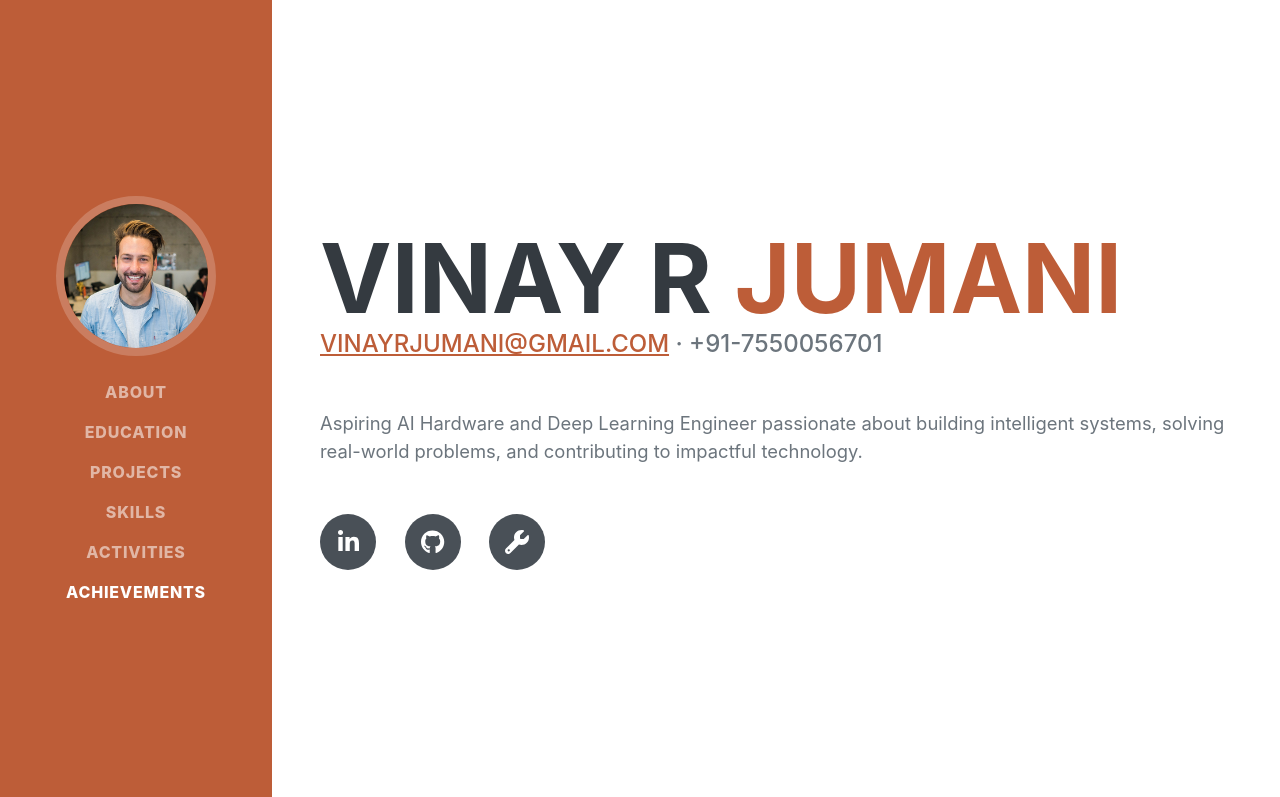
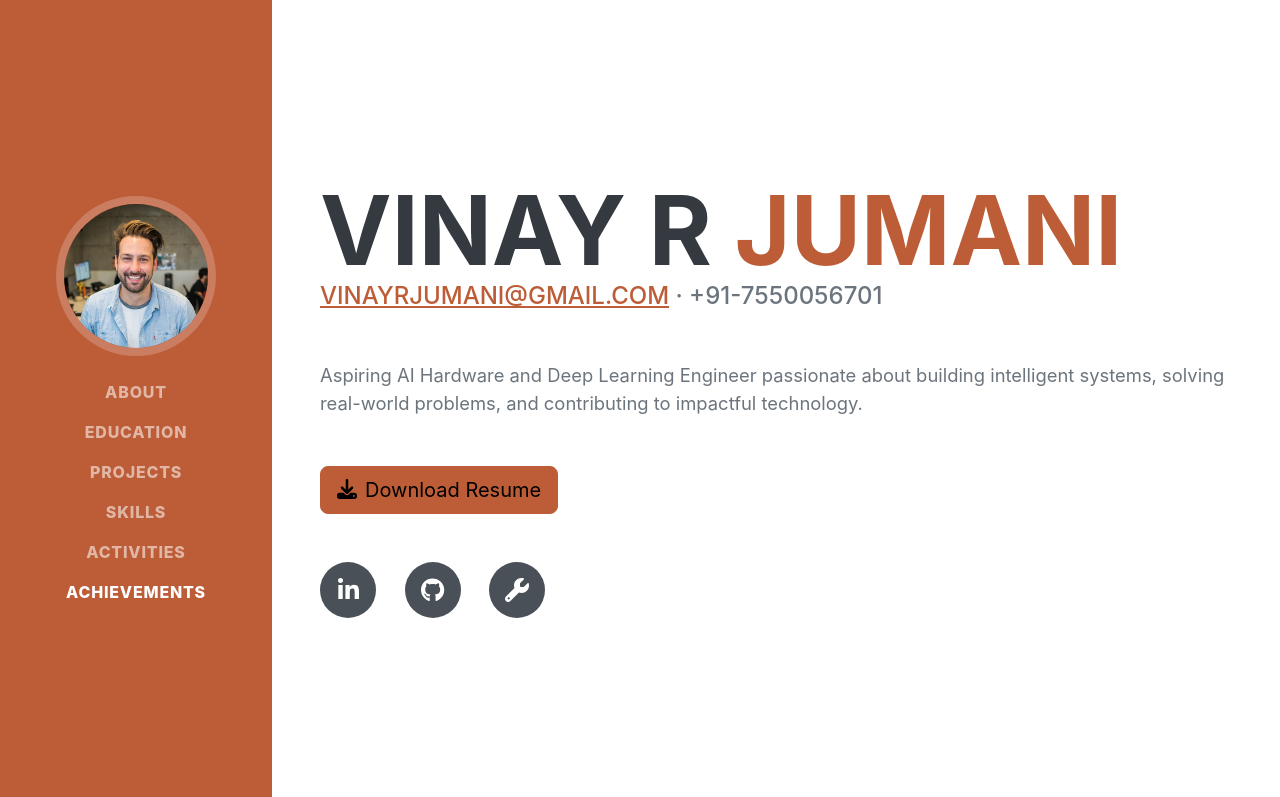
Before and after one commit to Vinay12345-neutron/vinay12345-neutron.github.io, a plain HTML site: page index.html in a window 1280 px wide. Shown: the top 797 px of the page. Drawn offline with nearby package versions, Linux system fonts and the light colour scheme; a web font is replaced by a local one.

Commit message:
Initial Web

```diff
--- a/index.html
+++ b/index.html
@@ -47,6 +47,11 @@
                         <a href="mailto:vinayrjumani@gmail.com">vinayrjumani@gmail.com</a> · +91-7550056701
                     </div>
                     <p class="lead mb-5">Aspiring AI Hardware and Deep Learning Engineer passionate about building intelligent systems, solving real-world problems, and contributing to impactful technology.</p>
+                    <div class="d-flex mb-5">
+                        <a href="assets/resume/Vinay_R_Jumani_Resume.pdf" class="btn btn-primary btn-lg" download>
+                            <i class="fas fa-download me-2"></i>Download Resume
+                        </a>
+                    </div>
                     <div class="social-icons">
                         <a class="social-icon" href="https://linkedin.com/in/vinay-r-jumani-394899210" target="_blank"><i class="fab fa-linkedin-in"></i></a>
                         <a class="social-icon" href="https://github.com/Vinay12345-neutron" target="_blank"><i class="fab fa-github"></i></a>
```
Also changed, not shown: 1 other file.
